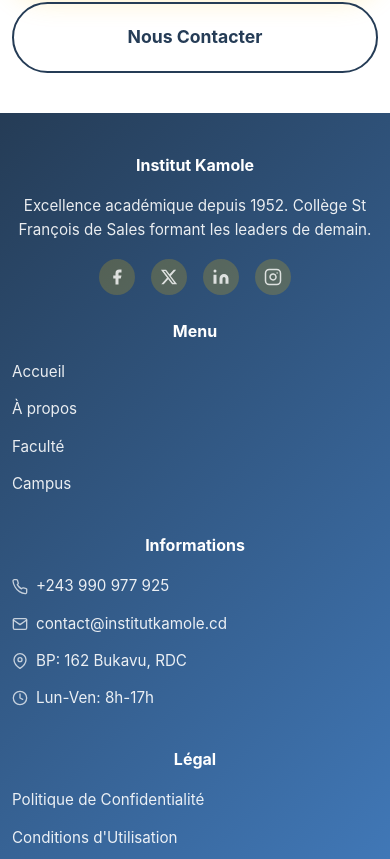
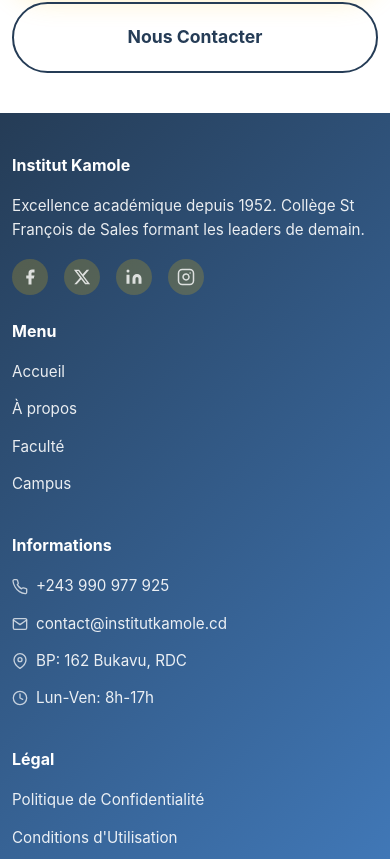
Before and after one commit to JonJaggerJack/intitutkamolereal, a Nuxt app: page / in a window 390 px wide. Shown: the part 6305-7164 px from the top of the page. Built offline with nearby package versions, Linux system fonts and the light colour scheme.

Commit message:
Fix: footer mobile alignment left-aligned on all breakpoints

```diff
--- a/components/Footer.vue
+++ b/components/Footer.vue
@@ -223,15 +223,15 @@
   }
 
   .footer-col {
-    text-align: center;
+    text-align: left;
   }
 
   .footer-col ul {
-    text-align: center;
+    text-align: left;
   }
 
   .social-links {
-    justify-content: center;
+    justify-content: flex-start;
   }
 
   .social-links a {
```
